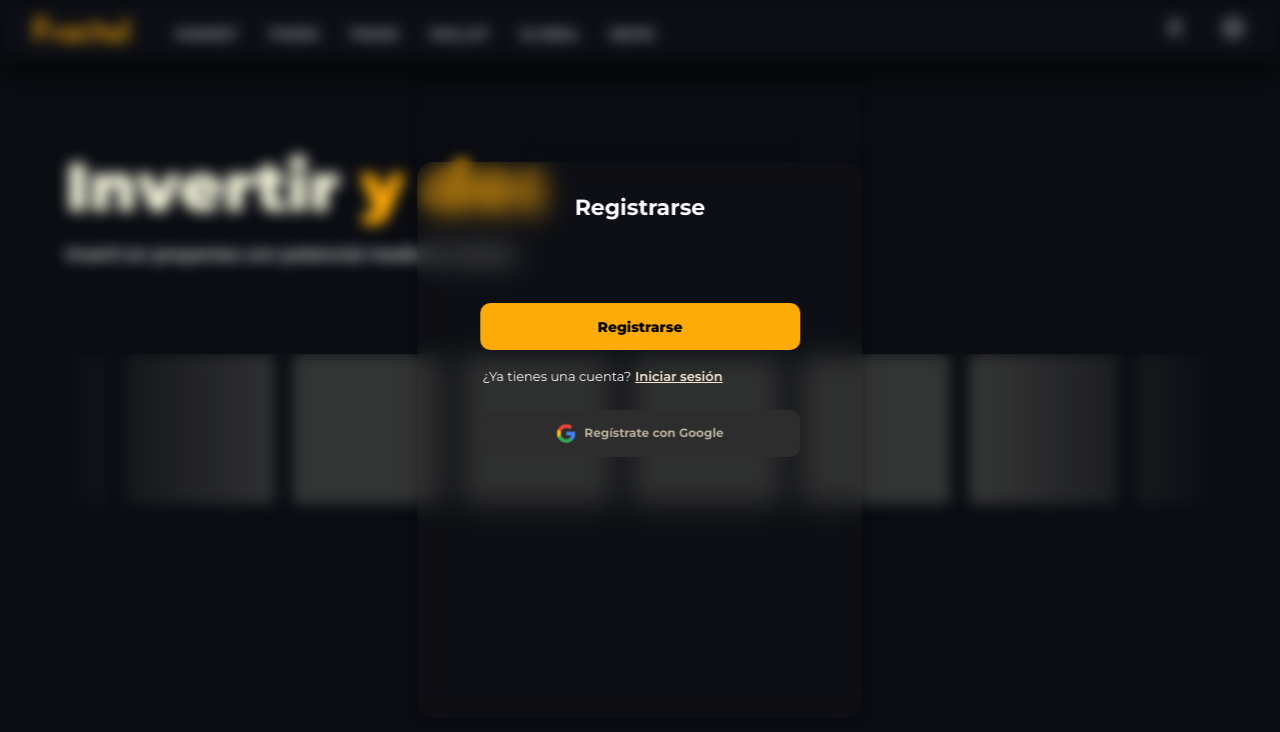
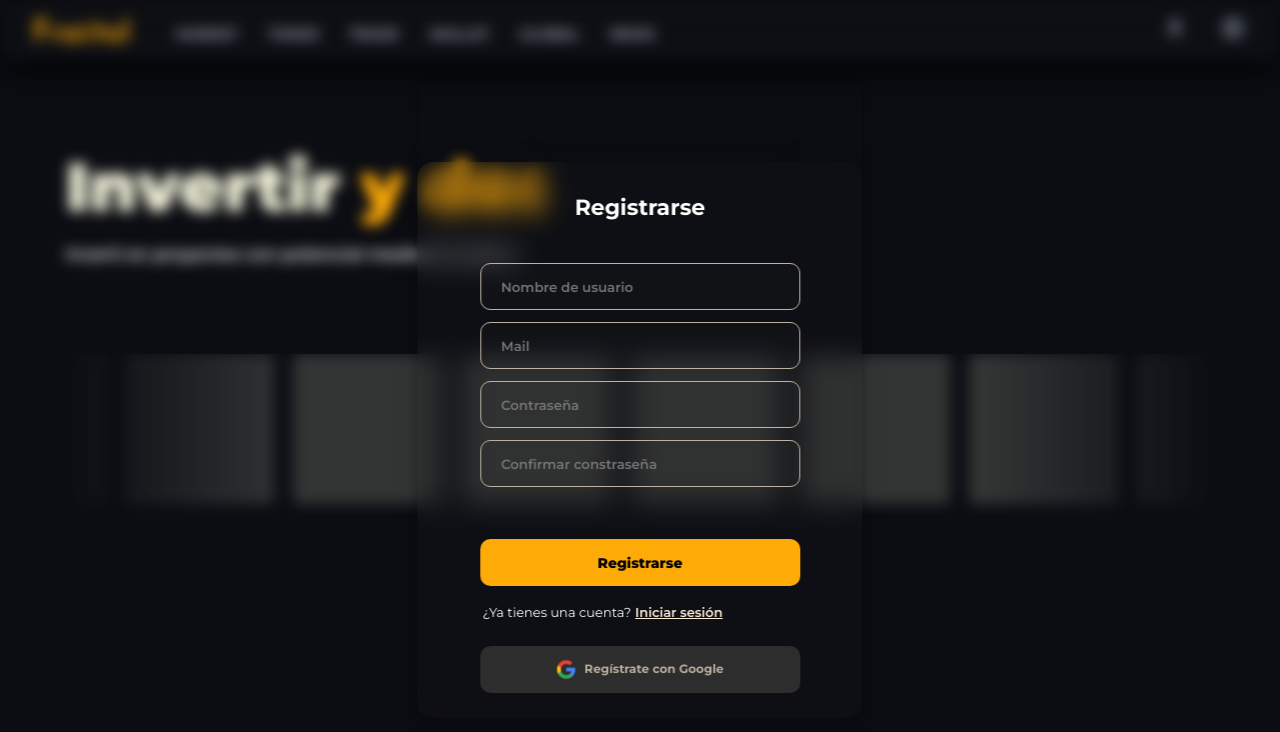
Before and after one commit to Yaguarete4/Fraktal, a React (Vite) app in the folder FrontEnd/Fraktal/: page /login in a window 1280 px wide. Shown: the top 732 px of the page. Built offline with nearby package versions, Linux system fonts and the light colour scheme.

Commit message:
Arregle un error

```diff
--- a/FrontEnd/Fraktal/src/css/style1.css
+++ b/FrontEnd/Fraktal/src/css/style1.css
@@ -301,9 +301,9 @@
   transform: rotateY(180deg);
 }
 
-input {
+#cardCheckbox {
+  scale: 0;
   position: absolute;
-  scale: 0;
 }
 
 input:checked ~ .card .back {
```
